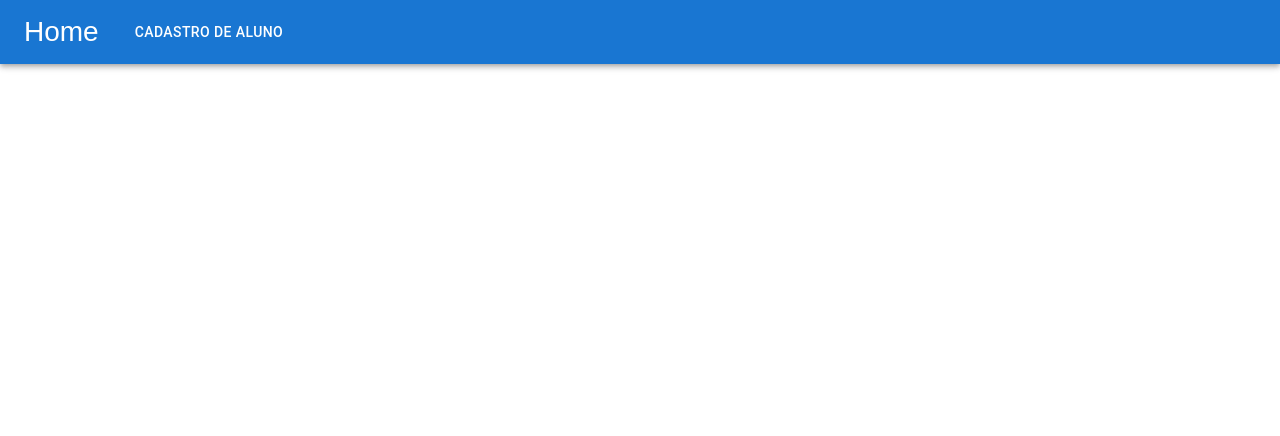
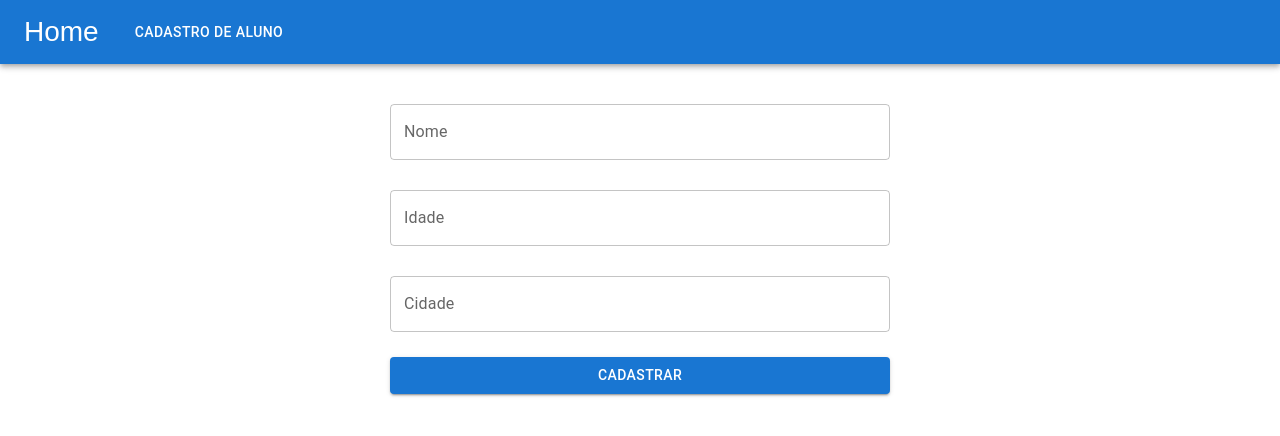
Before and after one commit to YagoAzevedo/serratec-atividade, a React (Create React App) app: page /cadastrar-alunos in a window 1280 px wide. Shown: the top 436 px of the page. Built offline with nearby package versions, Linux system fonts and the light colour scheme.

Commit message:
cadastro alunos

```diff
--- a/package.json
+++ b/package.json
@@ -11,10 +11,14 @@
     "@testing-library/jest-dom": "^5.11.4",
     "@testing-library/react": "^11.1.0",
     "@testing-library/user-event": "^12.1.10",
+    "axios": "^0.24.0",
     "react": "^17.0.2",
     "react-dom": "^17.0.2",
     "react-router-dom": "6",
     "react-scripts": "4.0.3",
+    "styled-components": "^5.3.3",
+    "sweetalert2": "^11.1.10",
+    "sweetalert2-react-content": "^4.2.0",
     "web-vitals": "^1.0.1"
   },
   "scripts": {
--- /dev/null
+++ b/src/components/Cadastros.jsx
@@ -0,0 +1,21 @@
+import styled from "styled-components";
+import { TextField } from "@mui/material";
+import Button from "@mui/material/Button";
+
+const Form = styled.form`
+  display: flex;
+  margin-top: 25px;
+  flex-direction: column;
+`;
+
+const InputCadastro = styled(TextField)`
+  width: 500px;
+  margin: 15px auto;
+`;
+
+const ButtonCadastro = styled(Button)`
+  width: 500px;
+  margin: 10px auto;
+`;
+
+export { Form, InputCadastro, ButtonCadastro };
--- a/src/components/Navbar.jsx
+++ b/src/components/Navbar.jsx
@@ -11,6 +11,7 @@ export default function ButtonAppBar() {
     <Box sx={{ flexGrow: 1 }}>
       <AppBar position="static">
         <Toolbar>
+          <Link to="/">
             <IconButton
               size="large"
               edge="start"
@@ -20,6 +21,7 @@ export default function ButtonAppBar() {
             >
               Home
             </IconButton>
+          </Link>
           <Link to="/cadastrar-alunos">
             <Button color="inherit">Cadastro de Aluno</Button>
           </Link>
--- /dev/null
+++ b/src/constants.js
@@ -0,0 +1 @@
+export const API_URL = "https://secret-headland-69654.herokuapp.com/alunos";
--- a/src/index.jsx
+++ b/src/index.jsx
@@ -5,10 +5,12 @@ import { BrowserRouter, useRoutes } from "react-router-dom";
 import AlunosListagem from './pages/alunos/AlunosListagem';
 import Navbar from './components/Navbar';
 import Container from '@mui/material/Container';
+import CadastrarAlunos from "./pages/alunos/CadastrarAlunos";
 
 const Routes = () => {
   const routes = useRoutes([
-    { path: "/", element: <AlunosListagem /> }
+    { path: "/", element: <AlunosListagem /> },
+    { path: "/cadastrar-alunos", element: <CadastrarAlunos /> }
   ]);
 
   return routes;
--- a/src/pages/alunos/AlunosListagem.jsx
+++ b/src/pages/alunos/AlunosListagem.jsx
@@ -6,33 +6,38 @@ import TableRow from "@mui/material/TableRow";
 import Paper from "@mui/material/Paper";
 import Box from "@mui/material/Box";
 import { StyledTableCell, StyledTableRow } from "./styles";
+import { useEffect, useState } from "react";
+import axios from 'axios';
+import { API_URL } from "../../constants";
 
 const AlunosListagem = () => {
-  const alunos = [
-    {
-      nome: "Yago",
-      idade: 28,
-      cidade: "Cabo Frio",
-    },
-  ];
+  const [alunos, setAlunos] = useState([]);
+
+  useEffect(() => {
+    axios
+      .get(API_URL)
+      .then((response) => {
+        setAlunos(response.data);
+      });
+  }, []);
 
   return (
-    <Box sx={{marginTop: '25px'}}>
+    <Box sx={{ marginTop: "25px" }}>
       <TableContainer component={Paper}>
         <Table sx={{ minWidth: 700 }} aria-label="customized table">
           <TableHead>
             <TableRow>
-              <StyledTableCell align="right">Nome</StyledTableCell>
-              <StyledTableCell align="right">Idade</StyledTableCell>
-              <StyledTableCell align="right">Cidade</StyledTableCell>
+              <StyledTableCell>Nome</StyledTableCell>
+              <StyledTableCell>Idade</StyledTableCell>
+              <StyledTableCell>Cidade</StyledTableCell>
             </TableRow>
           </TableHead>
           <TableBody>
             {alunos.map((aluno) => (
               <StyledTableRow>
-                <StyledTableCell align="right">{aluno.nome}</StyledTableCell>
-                <StyledTableCell align="right">{aluno.idade}</StyledTableCell>
-                <StyledTableCell align="right">{aluno.cidade}</StyledTableCell>
+                <StyledTableCell>{aluno.nome}</StyledTableCell>
+                <StyledTableCell>{aluno.idade}</StyledTableCell>
+                <StyledTableCell>{aluno.cidade}</StyledTableCell>
               </StyledTableRow>
             ))}
           </TableBody>
--- /dev/null
+++ b/src/pages/alunos/CadastrarAlunos.jsx
@@ -0,0 +1,64 @@
+import axios from "axios";
+import { useState } from "react";
+import { ButtonCadastro, Form, InputCadastro } from "../../components/Cadastros";
+import { API_URL } from "../../constants";
+import Swal from "sweetalert2";
+import withReactContent from "sweetalert2-react-content";
+
+const CadastrarAlunos = () => {
+  const MySwal = withReactContent(Swal);
+
+  const [nome, setNome] = useState();
+  const [idade, setIdade] = useState();
+  const [cidade, setCidade] = useState();
+
+  const cadastrarAlunos = () => {
+    axios
+      .post(API_URL, {
+        nome,
+        idade,
+        cidade,
+      })
+      .then((response) => {
+        if (response.status === 201) {
+          MySwal.fire(<p>{response?.data?.message}</p>);
+          limparCampos();
+        }
+      });
+  };
+
+  const limparCampos = () => {
+    setNome("");
+    setIdade("");
+    setCidade("");
+  };
+
+  return (
+    <Form>
+      <InputCadastro
+        label="Nome"
+        variant="outlined"
+        value={nome}
+        onChange={(e) => setNome(e.target.value)}
+      />
+      <InputCadastro
+        label="Idade"
+        variant="outlined"
+        value={idade}
+        onChange={(e) => setIdade(e.target.value)}
+      />
+      <InputCadastro
+        label="Cidade"
+        variant="outlined"
+        value={cidade}
+        onChange={(e) => setCidade(e.target.value)}
+      />
+
+      <ButtonCadastro variant="contained" onClick={cadastrarAlunos}>
+        Cadastrar
+      </ButtonCadastro>
+    </Form>
+  );
+};
+
+export default CadastrarAlunos;
```
Also changed, not shown: 1 other file (tests, documents, lock files or other folders). Lines whose indentation alone changed are shown as unchanged.
